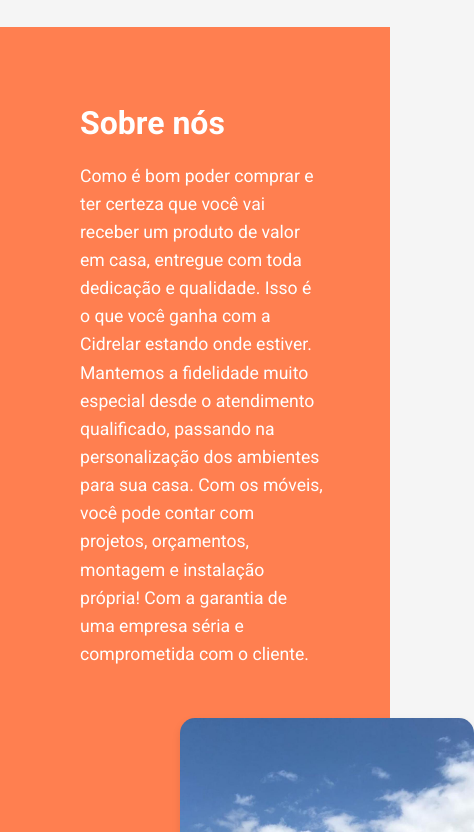
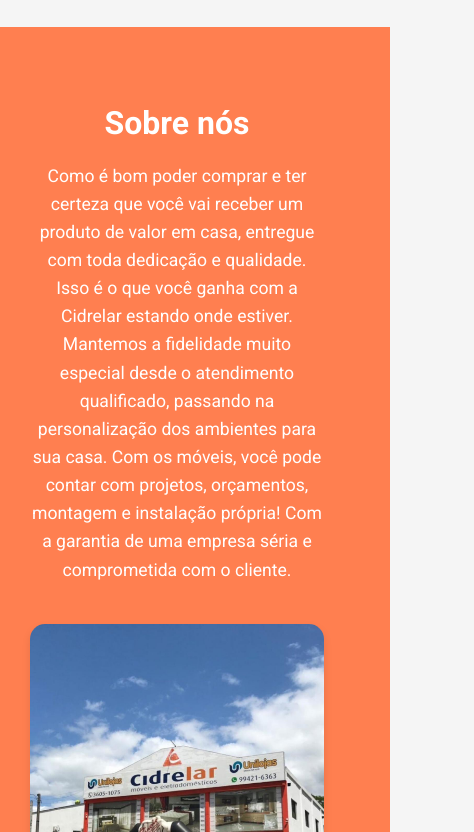
Before and after one commit to O-Farias/Cidrelar-LP, a plain HTML site: page index.html in a window 390 px wide. Shown: the part 2698-3530 px from the top of the page, 474 px wide, since content can reach past the window. Drawn offline with nearby package versions, Linux system fonts and the light colour scheme.

Commit message:
Adicionado melhorias na responsividade.

```diff
--- a/styles.css
+++ b/styles.css
@@ -251,5 +251,20 @@ body {
   .contact-form {
     flex: 1 1 100%; /* Ocupa toda a linha em telas menores */
     max-width: 100%;
+    text-align: center; /* Centraliza o texto em dispositivos móveis */
+  }
+
+  .about-content img {
+    margin-left: 0; /* Remove a margem à esquerda */
+    margin-top: 20px; /* Espaçamento superior para a imagem em telas menores */
+  }
+
+  .about-content h2,
+  .about-content p {
+    margin-left: 0; /* Remove a margem à esquerda */
+  }
+
+  .contact-form {
+    margin-top: 20px; /* Ajustar a margem superior */
   }
 }
```
